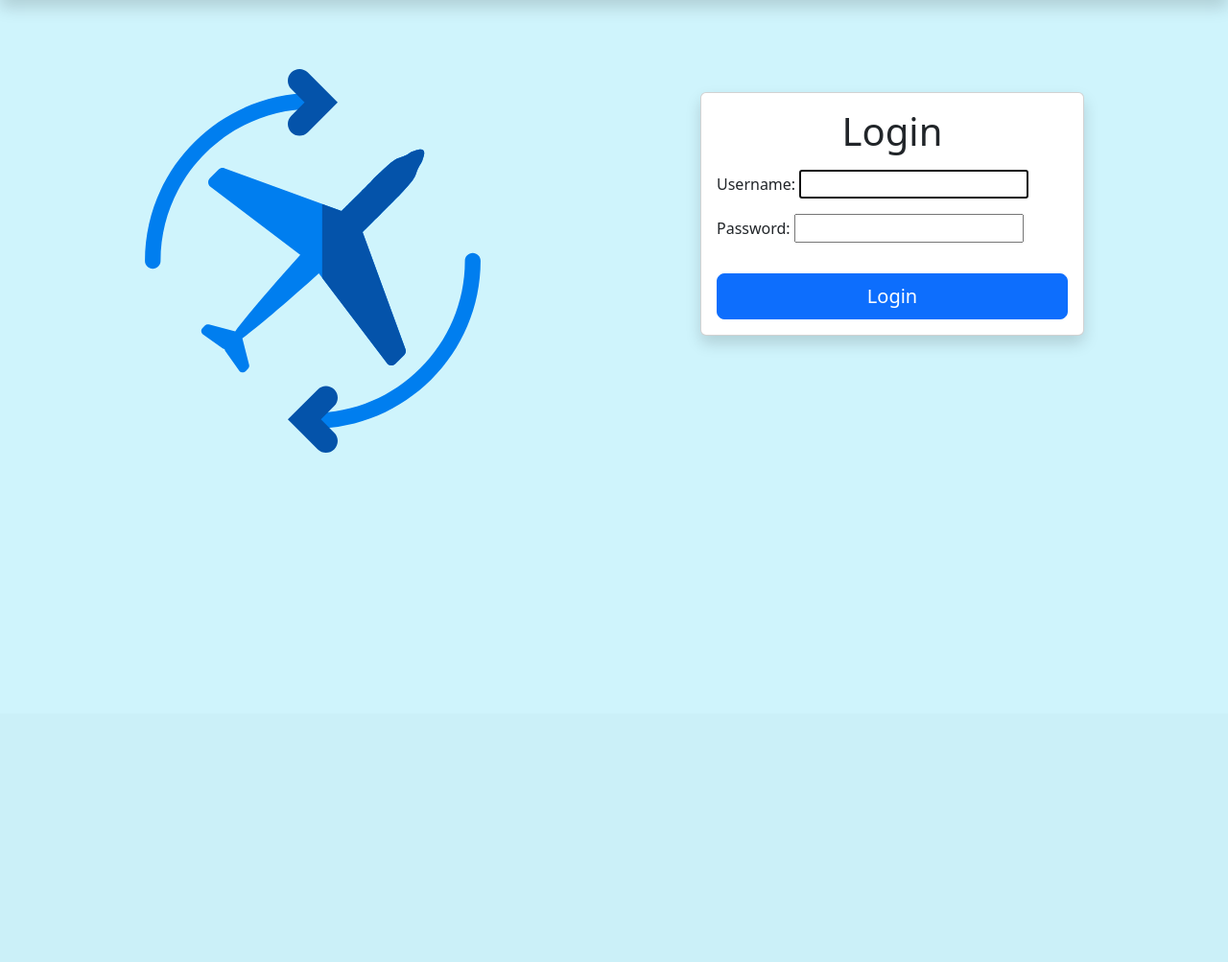
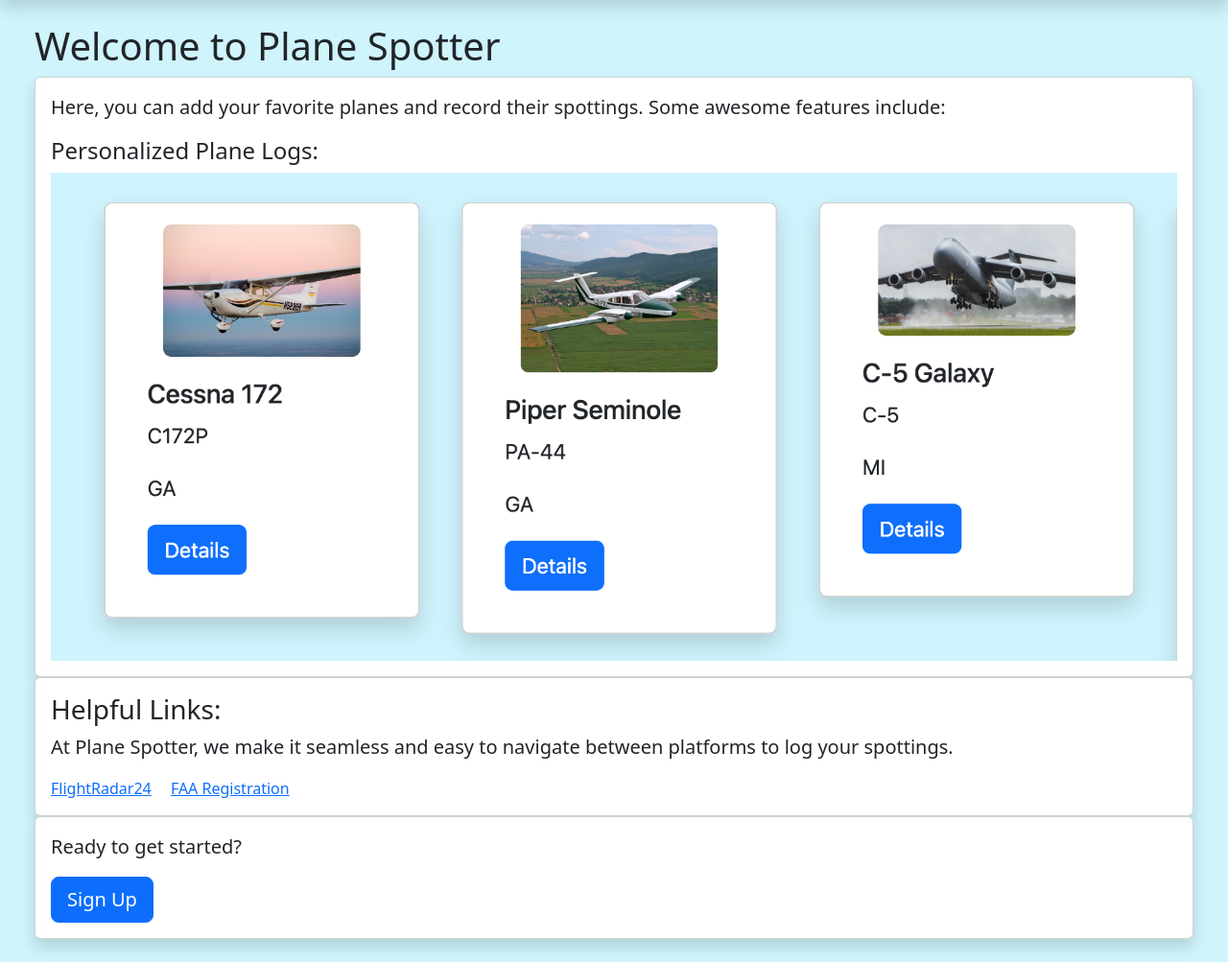
Before and after one commit to Baileybk2/plane-spotter, a Django app: page / in a window 1280 px wide. Shown: the part 56-1059 px from the top of the page at 96% size. Before the commit the page ends 528 px from the top, so only its background shows below. Run offline with Django 5.2, Linux system fonts and the light colour scheme; some libraries are stand-ins or nearby versions.

Commit message:
updated about path to home and updated home path to login

```diff
--- a/main_app/templates/about.html
+++ b/main_app/templates/about.html
@@ -9,7 +9,12 @@
       Here, you can add your favorite planes and record their spottings. Some
       awesome features include:
     </p>
-    <div id="carouselExample" class="carousel slide" data-bs-ride="carousel">
+    <div
+      id="carouselExample"
+      class="carousel slide"
+      data-bs-ride="carousel"
+      data-bs-pause="false"
+    >
       <div class="carousel-inner">
         <div class="carousel-item active" data-bs-interval="3000">
           <h4>Personalized Plane Logs:</h4>
--- a/main_app/templates/base.html
+++ b/main_app/templates/base.html
@@ -56,7 +56,7 @@
           <div class="collapse navbar-collapse" id="navbarTogglerDemo03">
             <ul class="navbar-nav me-auto mb-2 mb-lg-0">
               <li class="nav-item">
-                <a class="nav-link" href="{% url 'home' %}">Login</a>
+                <a class="nav-link" href="{% url 'login' %}">Login</a>
               </li>
               <li class="nav-item">
                 <a class="nav-link" href="{% url 'signup' %}">Sign Up</a>
--- a/main_app/templates/home.html
+++ b/main_app/templates/login.html
@@ -16,7 +16,7 @@
     {% if not user.is_authenticated %}
     <div class="pt-4 d-flex justify-content-center align-items-center">
       <section class="p-3 card shadow" style="width: 400px">
-        <form action="{% url 'home' %}" method="post">
+        <form action="{% url 'login' %}" method="post">
           <h1 class="text-center pb-2">Login</h1>
           {% csrf_token %} {{ form.as_p }}
           <input type="hidden" name="next" value="{{ next }}" />
--- a/main_app/urls.py
+++ b/main_app/urls.py
@@ -2,7 +2,8 @@ from django.urls import path
 from . import views
 
 urlpatterns = [
-    path('', views.Home.as_view(), name='home'),
+    path('', views.about, name='about'),
+    path('accounts/login/', views.Login.as_view(), name='login'),
     path('about/', views.about, name='about'),
     path('planes/', views.plane_index, name='plane-index'),
     path('planes/<int:plane_id>/', views.plane_detail, name='plane-detail'),
--- a/main_app/views.py
+++ b/main_app/views.py
@@ -9,8 +9,8 @@ from django.contrib.auth.mixins import LoginRequiredMixin
 from .models import Plane
 from .forms import SightingForm
 
-class Home(LoginView):
-    template_name = 'home.html'
+class Login(LoginView):
+    template_name = 'login.html'
 
 def about(request):
     return render(request, 'about.html')
--- a/planespotter/settings.py
+++ b/planespotter/settings.py
@@ -139,11 +139,11 @@ STATIC_URL = 'static/'
 
 STATIC_ROOT = BASE_DIR / "staticfiles"
 
-LOGIN_URL = 'home'
+LOGIN_URL = 'login'
 
 LOGIN_REDIRECT_URL = 'plane-index'
 
-LOGOUT_REDIRECT_URL = 'home'
+LOGOUT_REDIRECT_URL = 'login'
 
 # Default primary key field type
 # https://docs.djangoproject.com/en/5.1/ref/settings/#default-auto-field
```
Also changed, not shown: main_app/static/images/sight.png.
